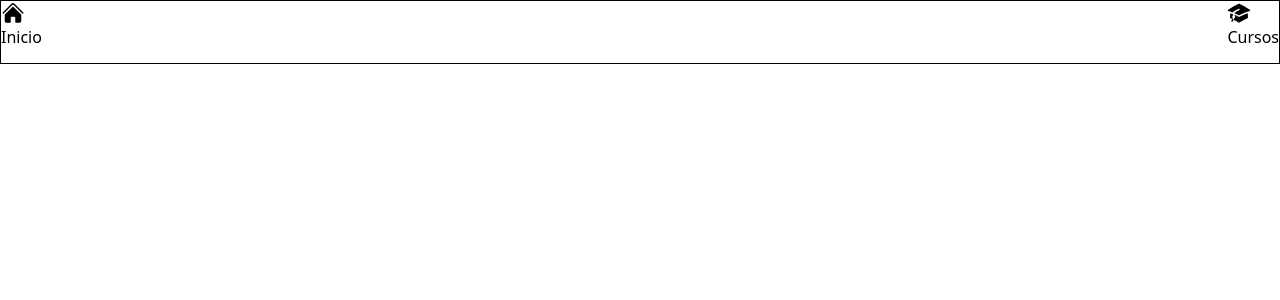
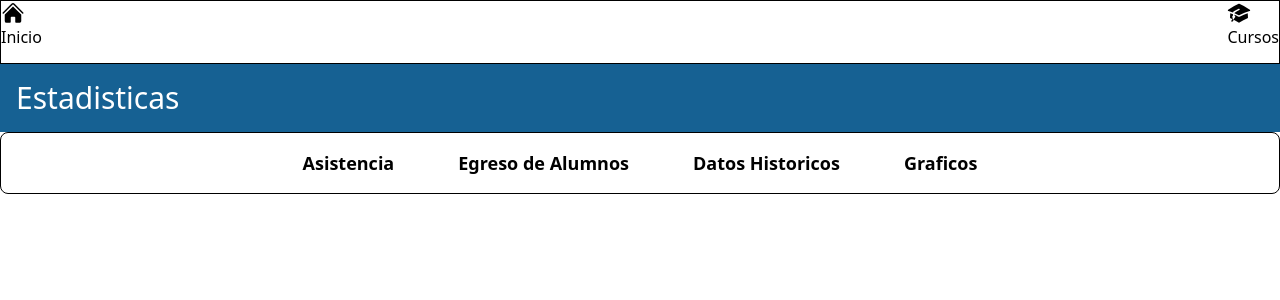
Before and after one commit to sebastianFeltes/cfl404web-client, a React (Vite) app: page /estadisticas in a window 1280 px wide. Shown: the top 300 px of the page. Built offline with nearby package versions, Linux system fonts and the light colour scheme.

Commit message:
add estadisticas hover

```diff
--- a/src/index.css
+++ b/src/index.css
@@ -26,11 +26,11 @@ NO ABUSAR DE:
 
 @theme {
   --color-customWhite: #fff;
-  --color-customRed: #bf04116a;
-  --color-customBlack: #0000006a;
-  --color-customGray: #f06a6a;
-  --color-customLigth-blue: #37a5dd6a;
-  --color-customDark-blue: #1661936a;
-  --color-customSoft-blue: #8fd8fd6a;
+  --color-customRed: #bf0411;
+  --color-customBlack: #000000;
+  --color-customGray: #6a6a6a;
+  --color-customLigth-blue: #37a5dd;
+  --color-customDark-blue: #166193;
+  --color-customSoft-blue: #8fd8fd;
   --font-poppins: "Poppins", "Sans"
 }
--- a/src/pages/Estadisticas.jsx
+++ b/src/pages/Estadisticas.jsx
@@ -1,6 +1,52 @@
 function Estadisticas() {
   return (
     <div className="h-full w-full">
+      <h1 className="px-4 py-4 font-poppins text-3xl bg-customDark-blue text-white">
+        Estadisticas
+      </h1>
+      <div className="flex flex-row gap-4 justify-center border  rounded-lg px-2 py-2 font-poppins">
+        <ul>
+          <li>
+            <button className="relative group px-6 py-2 text-lg font-semibold text-black rounded-md overflow-hidden">
+              Asistencia
+              <span className="absolute left-0 bottom-0 h-[3px] w-0 bg-customDark-blue transition-all duration-300 group-hover:w-full"></span>
+            </button>
+            {/* <a href="">Asistencias</a> */}
+          </li>
+        </ul>
+        <ul>
+          <li>
+            <button className="relative group px-6 py-2 text-lg font-semibold text-black rounded-md overflow-hidden">
+              Egreso de Alumnos
+              <span className="absolute left-0 bottom-0 h-[3px] w-0 bg-customDark-blue transition-all duration-300 group-hover:w-full"></span>
+            </button>
+            {/* <a href="">Egreso de Alumnos</a> */}
+          </li>
+        </ul>
+        <ul>
+          <li>
+            <button className="relative group px-6 py-2 text-lg font-semibold text-black rounded-md overflow-hidden">
+              Datos Historicos
+              <span className="absolute left-0 bottom-0 h-[3px] w-0 bg-customDark-blue transition-all duration-300 group-hover:w-full"></span>
+            </button>
+            {/* <a href="">Datos Historicos</a> */}
+          </li>
+        </ul>
+        <ul>
+          <li>
+             <button className="relative group px-6 py-2 text-lg font-semibold text-black rounded-md overflow-hidden">
+              Graficos
+              <span className="absolute left-0 bottom-0 h-[3px] w-0 bg-customDark-blue transition-all duration-300 group-hover:w-full"></span>
+            </button>
+            {/* <a href="">Graficos</a> */}
+          </li>
+        </ul>
+      </div>
+
+
+
+
+
 
 
     </div>
--- a/src/pages/Institucional.jsx
+++ b/src/pages/Institucional.jsx
@@ -1,16 +1,6 @@
 function Institucional() {
   return (
-    <div className="h-full w-full">
-<h1 className="font-poppins  text-3xl bg-blue-800 text-white px-4 py-2">institucional</h1>
-      <span className="items-center justify-center gap-6 font-poppins text-blue-800">Ubicacion, infraestructura y tecnologia</span>
-      <span className="items-center justify-center gap-6 font-poppins text-blue-800">Programa de beneficios para alumnos</span>
-      <span className="items-center justify-center gap-6 font-poppins text-blue-800">Estadisticas educacionales y economicas</span>
-
-
-
-
-
-    </div>
+    <div>Institucional</div>
   )
 }
 
```
